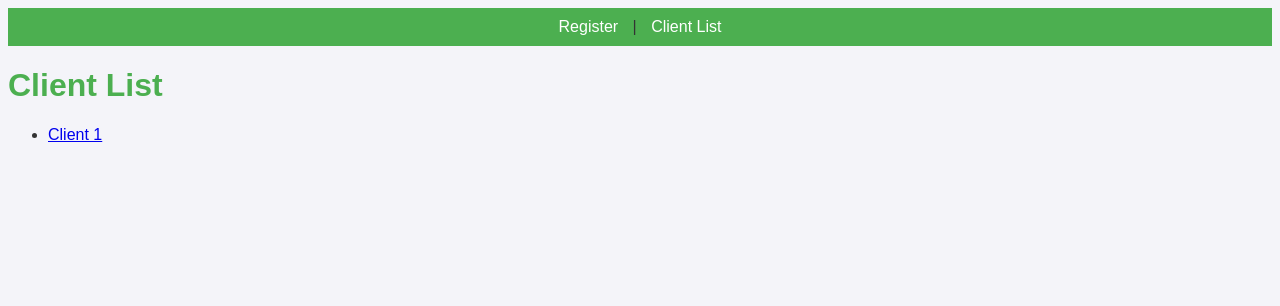
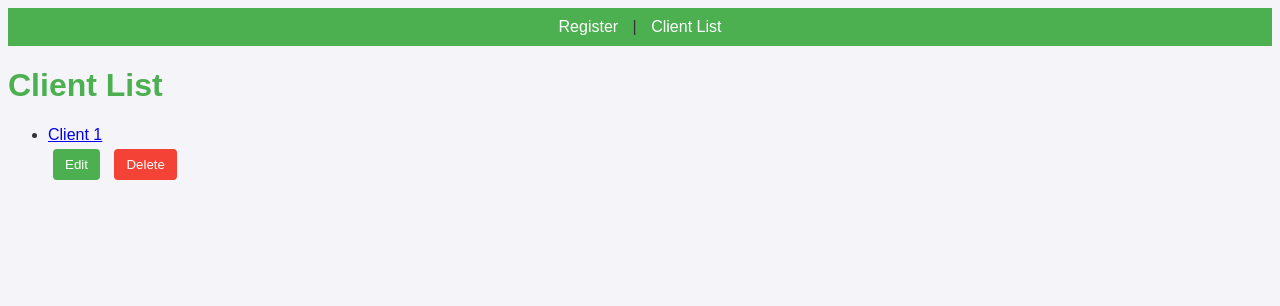
Before and after one commit to AdnanRahmanpoor/flask_client_registration, a Flask app: page /clients in a window 1280 px wide. Shown: the top 306 px of the page. Run offline with Flask 3, Linux system fonts and the light colour scheme.

Commit message:
Added delete and edit button and api

```diff
--- a/app.py
+++ b/app.py
@@ -52,7 +52,40 @@ def api_register():
     db.session.commit()
     return jsonify(client.to_dict()), 201
 
+# Get list of all clients
+@app.route('/api/clients', methods=['GET'])
+def api_get_clients():
+    clients = Client.query.all()
+    return jsonify([client.to_dict() for client in clients])
+
+# Get a single client by ID
+@app.route('/api/clients/<int:client_id>', methods=['GET'])
+def api_get_client(client_id):
+    client = Client.query.get_or_404(client_id)
+    return jsonify(client.to_dict())
+
+# Update a client by ID
+@app.route('/api/clients/<int:client_id>', methods=['PUT'])
+def api_update_client(client_id):
+    client = Client.query.get_or_404(client_id)
+    data = request.get_json()
+    client.full_name = data.get('full_name', client.full_name)
+    client.email = data.get('email', client.email)
+    client.phone = data.get('phone', client.phone)
+    client.location = data.get('location', client.location)
+    client.gender = data.get('gender', client.gender)
+    db.session.commit()
+    return jsonify(client.to_dict())
+
+# Delete a client by ID
+@app.route('/api/clients/<int:client_id>', methods=['DELETE'])
+def api_delete_client(client_id):
+    client = Client.query.get_or_404(client_id)
+    db.session.delete(client)
+    db.session.commit()
+    return jsonify({"message": "Client deleted"}), 204
+
 if __name__ == "__main__":
     with app.app_context():
         db.create_all()
-    app.run(host="0.0.0.0", port=8080)
+    app.run(debug=True)
--- a/static/styles.css
+++ b/static/styles.css
@@ -46,3 +46,25 @@ form button {
 form button:hover {
     background-color: #45a049;
 }
+
+button {
+    padding: 8px 12px;
+    margin: 5px;
+    border: none;
+    border-radius: 4px;
+    cursor: pointer;
+  }
+
+  button:hover {
+    opacity: 0.9;
+  }
+
+  button.edit {
+    background-color: #4CAF50;
+    color: white;
+  }
+
+  button.delete {
+    background-color: #f44336;
+    color: white;
+  }
--- a/templates/client_list.html
+++ b/templates/client_list.html
@@ -3,7 +3,100 @@
 <h1>Client List</h1>
 <ul>
     {% for client in clients %}
+    <div class="client" id="client-{{ client.id }}">
         <li><a href="{{ url_for('client_page', client_id=client.id) }}">{{ client.full_name }}</a></li>
-    {% endfor %}
+
+
+      <!-- Edit Button -->
+      <button onclick="showEditForm({{ client.id }})" class="edit">Edit</button>
+
+      <!-- Delete Button -->
+      <button onclick="confirmDeleteClient({{ client.id }})" class="delete">Delete</button>
+
+      <!-- Hidden Edit Form -->
+      <div id="edit-form-{{ client.id }}" class="edit-form" style="display: none;">
+        <h4>Edit Client</h4>
+        <label>Full Name:</label>
+        <input type="text" id="edit-full-name-{{ client.id }}" value="{{ client.full_name }}">
+
+        <label>Email:</label>
+        <input type="email" id="edit-email-{{ client.id }}" value="{{ client.email }}">
+
+        <label>Phone:</label>
+        <input type="text" id="edit-phone-{{ client.id }}" value="{{ client.phone }}">
+
+        <label>Location:</label>
+        <input type="text" id="edit-location-{{ client.id }}" value="{{ client.location }}">
+
+        <label>Gender:</label>
+        <input type="text" id="edit-gender-{{ client.id }}" value="{{ client.gender }}">
+
+        <button onclick="saveClientEdit({{ client.id }})">Save</button>
+        <button onclick="hideEditForm({{ client.id }})">Cancel</button>
+      </div>
+    </div>
+  {% endfor %}
+
+  <script>
+    // Function to confirm deletion
+    function confirmDeleteClient(clientId) {
+      if (confirm("Are you sure you want to delete this client?")) {
+        fetch(`/api/clients/${clientId}`, { method: 'DELETE' })
+          .then(response => response.json())
+          .then(data => {
+            alert(data.message);
+            document.getElementById(`client-${clientId}`).remove();  // Remove client from page
+          });
+      }
+    }
+
+    // Function to show the edit form
+    function showEditForm(clientId) {
+      document.getElementById(`edit-form-${clientId}`).style.display = 'block';
+    }
+
+    // Function to hide the edit form
+    function hideEditForm(clientId) {
+      document.getElementById(`edit-form-${clientId}`).style.display = 'none';
+    }
+
+    // Function to save edited client details
+    function saveClientEdit(clientId) {
+      const fullName = document.getElementById(`edit-full-name-${clientId}`).value;
+      const email = document.getElementById(`edit-email-${clientId}`).value;
+      const phone = document.getElementById(`edit-phone-${clientId}`).value;
+      const location = document.getElementById(`edit-location-${clientId}`).value;
+      const gender = document.getElementById(`edit-gender-${clientId}`).value;
+
+      fetch(`/api/clients/${clientId}`, {
+        method: 'PUT',
+        headers: {
+          'Content-Type': 'application/json'
+        },
+        body: JSON.stringify({
+          full_name: fullName,
+          email: email,
+          phone: phone,
+          location: location,
+          gender: gender
+        })
+      })
+      .then(response => response.json())
+      .then(data => {
+        alert("Client updated successfully");
+
+        // Update the displayed client info
+        document.getElementById(`client-${clientId}`).querySelector("h3").textContent = data.full_name;
+        document.getElementById(`client-${clientId}`).querySelector("p:nth-of-type(1)").textContent = "Email: " + data.email;
+        document.getElementById(`client-${clientId}`).querySelector("p:nth-of-type(2)").textContent = "Phone: " + data.phone;
+        document.getElementById(`client-${clientId}`).querySelector("p:nth-of-type(3)").textContent = "Location: " + data.location;
+        document.getElementById(`client-${clientId}`).querySelector("p:nth-of-type(4)").textContent = "Gender: " + data.gender;
+
+        // Hide the edit form after saving
+        hideEditForm(clientId);
+      });
+    }
+  </script>
+
 </ul>
 {% endblock %}
```
Also changed, not shown: instance/clients.db.
